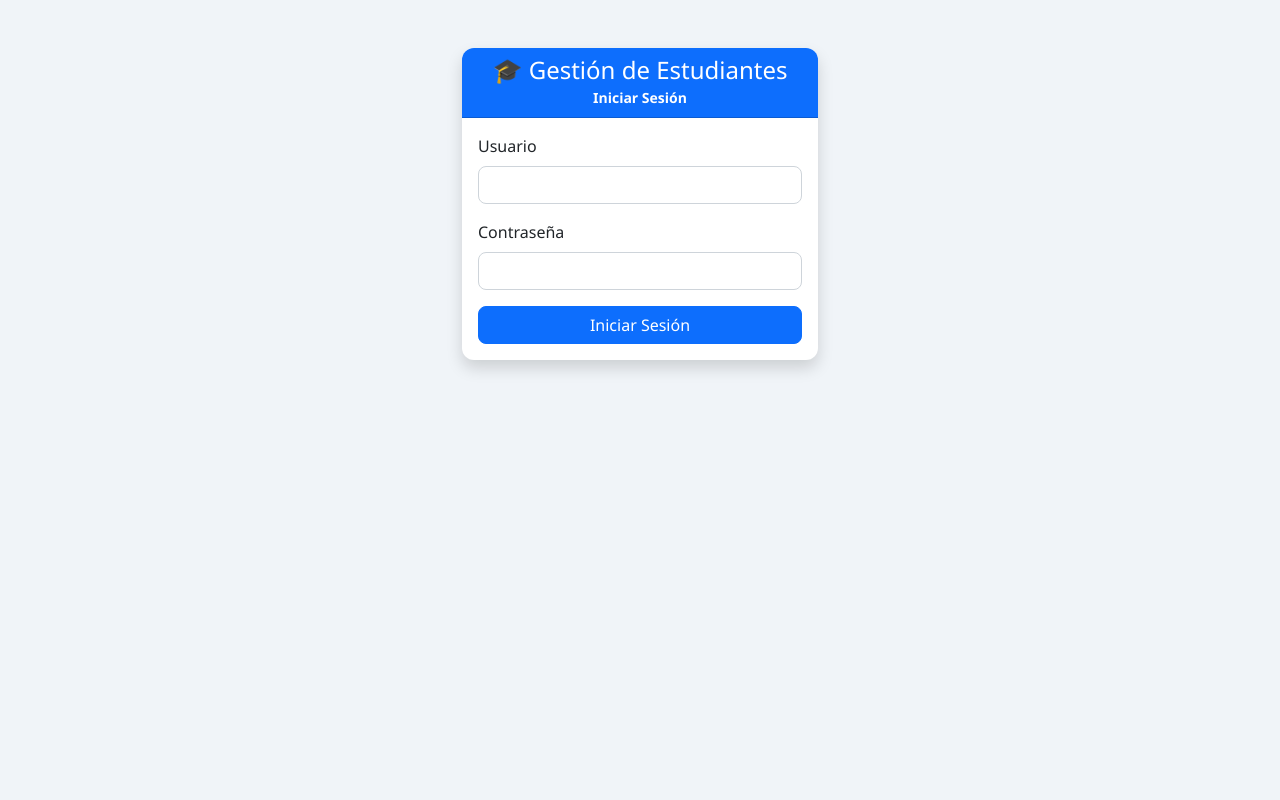
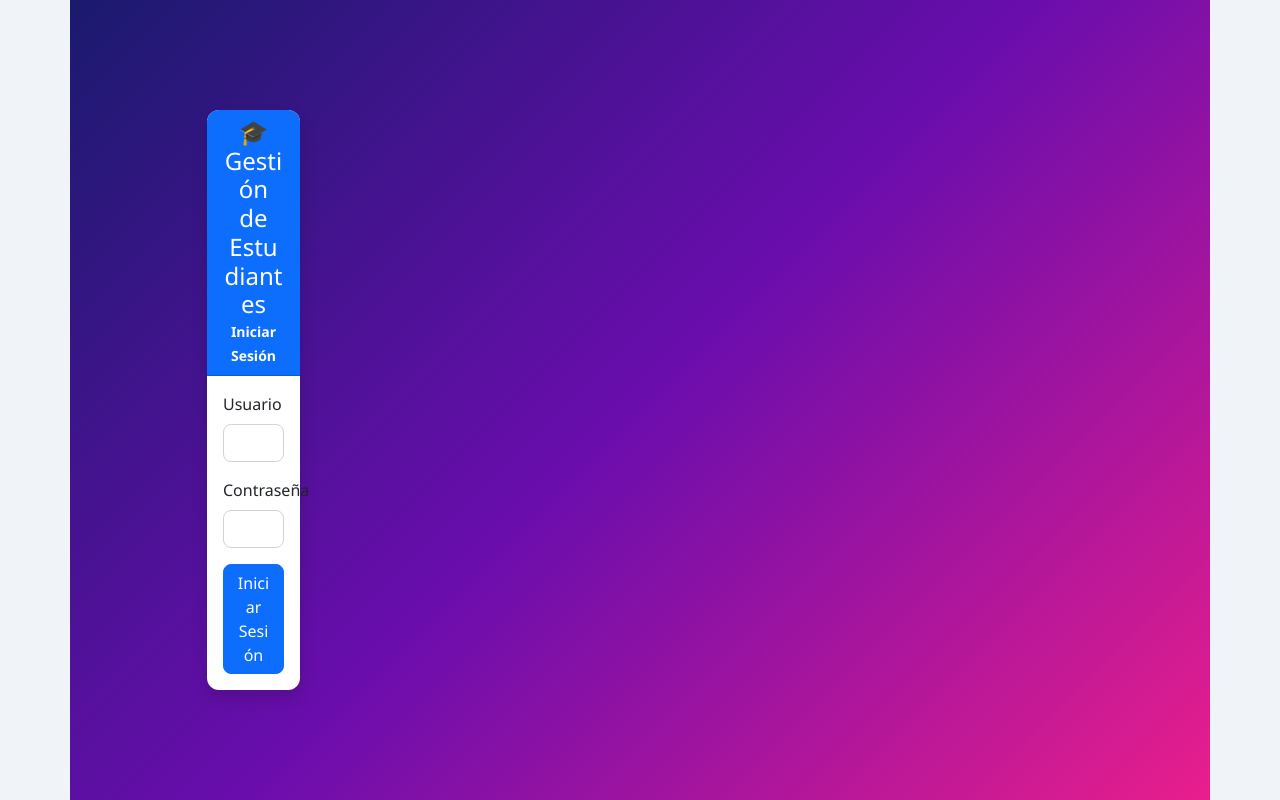
Before and after one commit to Naomy-CP/student-management, a plain HTML site: page index.html in a window 1280 px wide. Drawn offline with nearby package versions, Linux system fonts and the light colour scheme; no server answers.

Commit message:
style: mejoras al login

```diff
--- a/styles.css
+++ b/styles.css
@@ -120,3 +120,12 @@ body {
     color: white;
     border-radius: 8px 8px 0 0;
 }
+
+#login-section {
+    min-height: 100vh;
+    background: linear-gradient(135deg, #1a1a6e, #6a0dad, #e91e8c);
+    display: flex;
+    align-items: center;
+    margin-top: 0 !important;
+    padding: 20px;
+}
```
